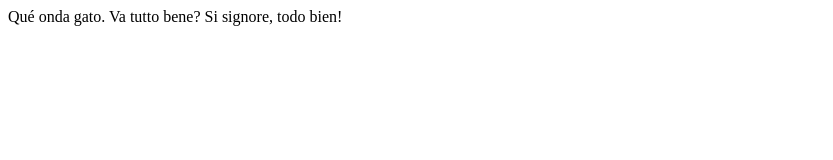
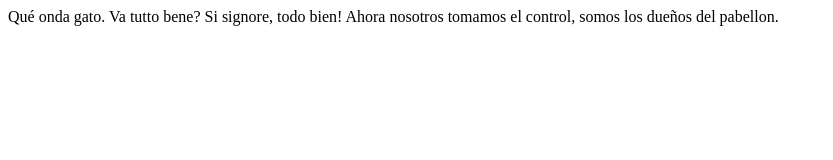
Before and after one commit to santidarock/numero0, a plain HTML site: page Index.html in a window 1280 px wide. Shown: the whole page, without its empty margins (0-833 px from the left). Drawn offline with Linux system fonts and the light colour scheme.

Commit message:
Update Index.html

```diff
--- a/Index.html
+++ b/Index.html
@@ -5,6 +5,7 @@
     </head>
     <body>
         Qué onda gato. Va tutto bene? Si signore, todo bien!
+        Ahora nosotros tomamos el control, somos los dueños del pabellon.
     </body>
 
 
```
